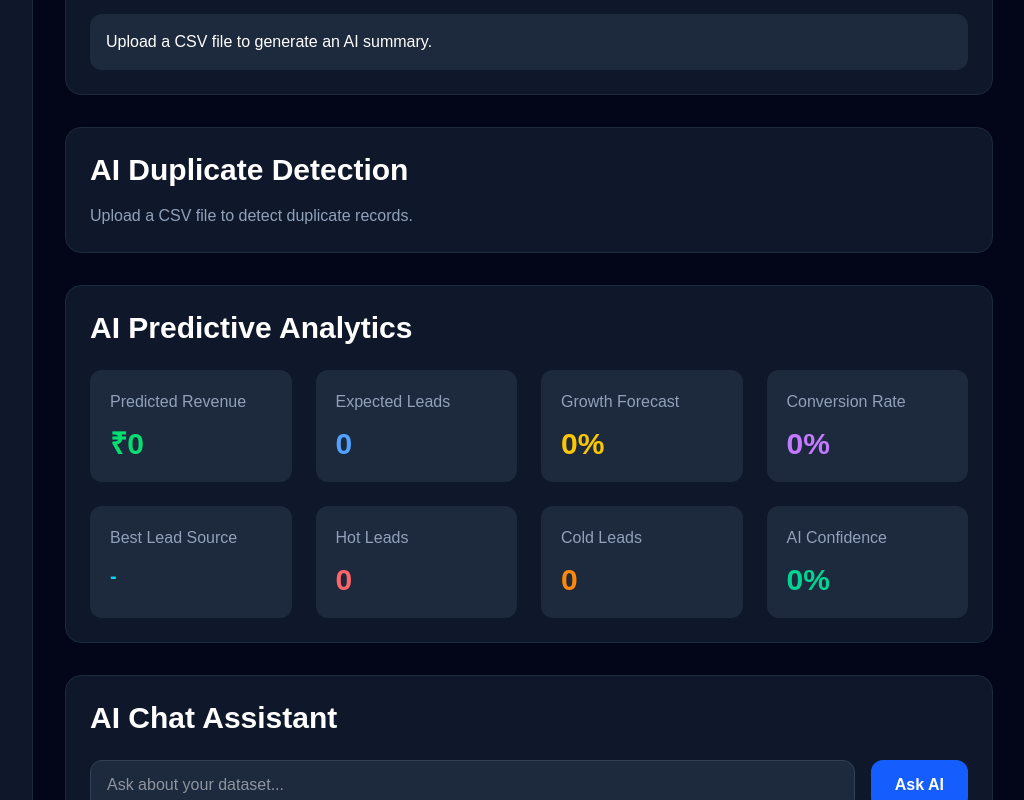
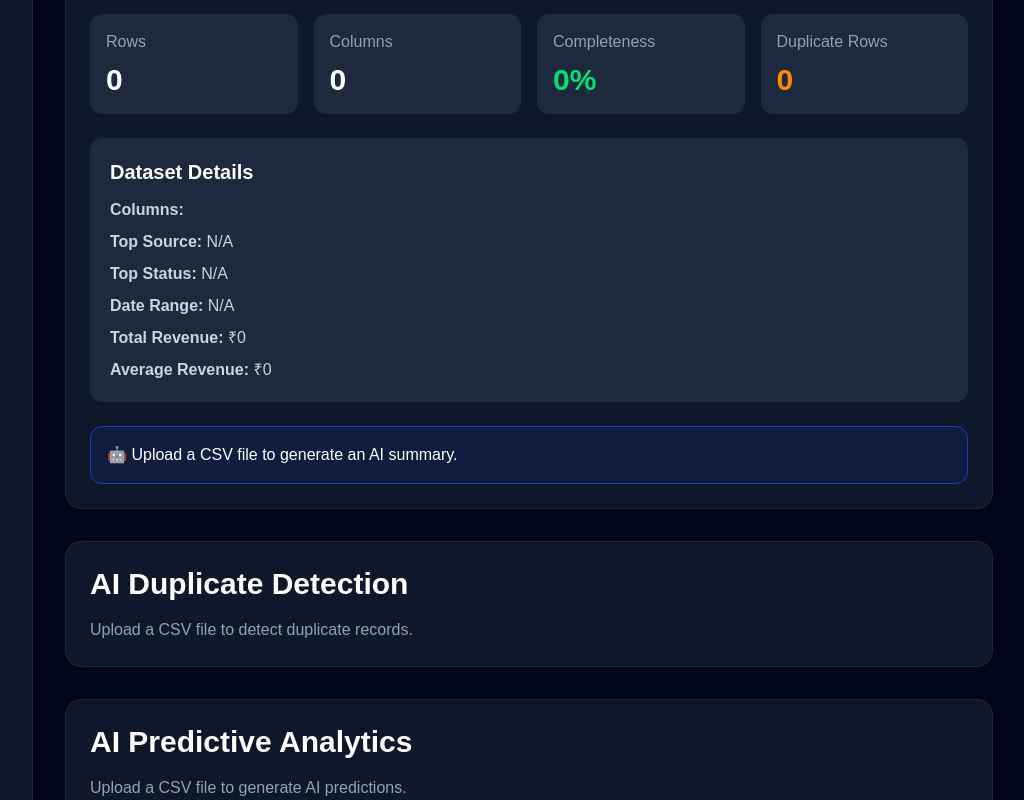
Before and after one commit to Pravin97s/LeadPilotAI, a Next.js app in the folder frontend/: page / in a window 1280 px wide. Shown: the part 3280-4080 px from the top of the page, without its empty margins (255-1279 px from the left). Built offline with nearby package versions, Linux system fonts and the light colour scheme.

Commit message:
Added XLSX export support

```diff
--- a/frontend/package.json
+++ b/frontend/package.json
@@ -18,7 +18,8 @@
     "react": "^19.1.0",
     "react-dom": "^19.1.0",
     "recharts": "^3.1.2",
-    "uuid": "^11.1.0"
+    "uuid": "^11.1.0",
+    "xlsx": "^0.18.5"
   },
   "devDependencies": {
     "@types/node": "^22.17.0",
--- a/frontend/src/components/AICSVSummary.tsx
+++ b/frontend/src/components/AICSVSummary.tsx
@@ -1,113 +1,324 @@
 "use client";
 
 import { useMemo } from "react";
-import useDashboard from "@/hooks/useDashboard";
+import useFilteredRows from "@/hooks/useFilteredRows";
 
 export default function AICSVSummary() {
-  const { rows } = useDashboard();
+  const rows = useFilteredRows();
 
   const summary = useMemo(() => {
     if (!rows.length) {
-      return [
-        "Upload a CSV file to generate an AI summary."
-      ];
+      return {
+        totalRows: 0,
+        totalColumns: 0,
+        missingValues: 0,
+        duplicateRows: 0,
+        completeness: 0,
+        totalRevenue: 0,
+        averageRevenue: 0,
+        topSource: "N/A",
+        topStatus: "N/A",
+        dateRange: "N/A",
+        columns: [],
+        insights: [
+          "Upload a CSV file to generate an AI summary.",
+        ],
+      };
     }
 
     const columns = Object.keys(rows[0]);
 
-    const revenueColumn = columns.find(c =>
+    let missingValues = 0;
+    let totalCells = 0;
+
+    rows.forEach((row) => {
+      Object.values(row).forEach((value) => {
+        totalCells++;
+
+        if (
+          value === null ||
+          value === undefined ||
+          String(value).trim() === ""
+        ) {
+          missingValues++;
+        }
+      });
+    });
+
+    const duplicateRows =
+      rows.length -
+      new Set(
+        rows.map((row) => JSON.stringify(row))
+      ).size;
+
+    const completeness = Number(
+      (
+        ((totalCells - missingValues) /
+          totalCells) *
+        100
+      ).toFixed(1)
+    );
+
+    const revenueColumn = columns.find(
+      (c) =>
         c.toLowerCase().includes("revenue") ||
         c.toLowerCase().includes("amount") ||
-      c.toLowerCase().includes("price")
+        c.toLowerCase().includes("price") ||
+        c.toLowerCase().includes("value")
     );
 
-    const statusColumn = columns.find(c =>
+    let totalRevenue = 0;
+    let averageRevenue = 0;
+
+    if (revenueColumn) {
+      rows.forEach((row) => {
+        const value = Number(
+          String(
+            row[revenueColumn]
+          ).replace(/[^\d.-]/g, "")
+        );
+
+        if (!isNaN(value)) {
+          totalRevenue += value;
+        }
+      });
+
+      averageRevenue =
+        totalRevenue / rows.length;
+    }
+
+    const sourceColumn = columns.find((c) =>
+      c.toLowerCase().includes("source")
+    );
+
+    let topSource = "N/A";
+
+    if (sourceColumn) {
+      const count: Record<string, number> = {};
+
+      rows.forEach((row) => {
+        const value =
+          String(
+            row[sourceColumn]
+          ).trim() || "Unknown";
+
+        count[value] =
+          (count[value] || 0) + 1;
+      });
+
+      topSource =
+        Object.entries(count).sort(
+          (a, b) => b[1] - a[1]
+        )[0][0];
+    }
+
+    const statusColumn = columns.find((c) =>
       c.toLowerCase().includes("status")
     );
 
-    const sourceColumn = columns.find(c =>
-      c.toLowerCase().includes("source")
+    let topStatus = "N/A";
+
+    if (statusColumn) {
+      const count: Record<string, number> = {};
+
+      rows.forEach((row) => {
+        const value =
+          String(
+            row[statusColumn]
+          ).trim() || "Unknown";
+
+        count[value] =
+          (count[value] || 0) + 1;
+      });
+
+      topStatus =
+        Object.entries(count).sort(
+          (a, b) => b[1] - a[1]
+        )[0][0];
+    }
+
+    const dateColumn = columns.find(
+      (c) =>
+        c.toLowerCase().includes("date") ||
+        c.toLowerCase().includes("created")
     );
 
-    const totalRows = rows.length;
+    let dateRange = "N/A";
 
-    let totalRevenue = 0;
+    if (dateColumn) {
+      const dates = rows
+        .map((row) =>
+          new Date(
+            String(row[dateColumn])
+          )
+        )
+        .filter(
+          (date) =>
+            !isNaN(date.getTime())
+        )
+        .sort(
+          (a, b) =>
+            a.getTime() -
+            b.getTime()
+        );
+
+      if (dates.length) {
+        dateRange = `${dates[0].toLocaleDateString()} → ${dates[
+          dates.length - 1
+        ].toLocaleDateString()}`;
+      }
+    }
+
+    const insights: string[] = [];
+
+    insights.push(
+      `Dataset contains ${rows.length} records across ${columns.length} columns.`
+    );
+
+    insights.push(
+      `Data completeness is ${completeness}% with ${missingValues} missing values.`
+    );
 
     if (revenueColumn) {
-      rows.forEach(row => {
-        const value = Number(
-          String(row[revenueColumn]).replace(/[^\d.-]/g, "")
+      insights.push(
+        `Total revenue is ₹${totalRevenue.toLocaleString()} with an average of ₹${averageRevenue.toFixed(
+          0
+        )} per record.`
       );
-
-        if (!isNaN(value)) totalRevenue += value;
-      });
     }
 
-    let topSource = "Unknown";
-
     if (sourceColumn) {
-      const counts: Record<string, number> = {};
-
-      rows.forEach(row => {
-        const value = String(row[sourceColumn]);
-
-        counts[value] = (counts[value] || 0) + 1;
-      });
-
-      topSource =
-        Object.entries(counts)
-          .sort((a, b) => b[1] - a[1])[0]?.[0] || "Unknown";
+      insights.push(
+        `Top lead source is "${topSource}".`
+      );
     }
 
-    let won = 0;
-
     if (statusColumn) {
-      rows.forEach(row => {
-        if (
-          String(row[statusColumn]).toLowerCase() === "won"
-        ) {
-          won++;
-        }
-      });
+      insights.push(
+        `Most leads are currently "${topStatus}".`
+      );
     }
 
-    return [
-      `The uploaded dataset contains ${totalRows} records.`,
+    if (duplicateRows === 0) {
+      insights.push(
+        "No duplicate rows detected."
+      );
+    } else {
+      insights.push(
+        `${duplicateRows} duplicate rows detected.`
+      );
+    }
 
-      `Detected ${columns.length} columns.`,
-
-      revenueColumn
-        ? `Total revenue is ₹${totalRevenue.toLocaleString()}.`
-        : "No revenue column detected.",
-
-      sourceColumn
-        ? `Most leads are coming from ${topSource}.`
-        : "Lead source could not be detected.",
-
-      statusColumn
-        ? `${won} leads are marked as Won.`
-        : "Lead status column not found.",
-
-      "Overall dataset looks clean and suitable for AI analytics."
-    ];
+    return {
+      totalRows: rows.length,
+      totalColumns: columns.length,
+      missingValues,
+      duplicateRows,
+      completeness,
+      totalRevenue,
+      averageRevenue,
+      topSource,
+      topStatus,
+      dateRange,
+      columns,
+      insights,
+    };
   }, [rows]);
 
   return (
-    <div className="rounded-2xl border border-slate-800 bg-slate-900 p-6">
-      <h2 className="text-3xl font-bold mb-6">
+    <section className="rounded-2xl border border-slate-800 bg-slate-900 p-6">
+      <h2 className="mb-6 text-3xl font-bold">
         AI CSV Summary
       </h2>
 
+      <div className="mb-6 grid gap-4 md:grid-cols-2 xl:grid-cols-4">
+        <div className="rounded-xl bg-slate-800 p-4">
+          <p className="text-slate-400">
+            Rows
+          </p>
+          <h3 className="mt-2 text-3xl font-bold">
+            {summary.totalRows}
+          </h3>
+        </div>
+
+        <div className="rounded-xl bg-slate-800 p-4">
+          <p className="text-slate-400">
+            Columns
+          </p>
+          <h3 className="mt-2 text-3xl font-bold">
+            {summary.totalColumns}
+          </h3>
+        </div>
+
+        <div className="rounded-xl bg-slate-800 p-4">
+          <p className="text-slate-400">
+            Completeness
+          </p>
+          <h3 className="mt-2 text-3xl font-bold text-green-400">
+            {summary.completeness}%
+          </h3>
+        </div>
+
+        <div className="rounded-xl bg-slate-800 p-4">
+          <p className="text-slate-400">
+            Duplicate Rows
+          </p>
+          <h3 className="mt-2 text-3xl font-bold text-orange-400">
+            {summary.duplicateRows}
+          </h3>
+        </div>
+      </div>
+
+      <div className="mb-6 rounded-xl bg-slate-800 p-5">
+        <h3 className="mb-3 text-xl font-semibold">
+          Dataset Details
+        </h3>
+
+        <div className="space-y-2 text-slate-300">
+          <p>
+            <strong>Columns:</strong>{" "}
+            {summary.columns.join(", ")}
+          </p>
+
+          <p>
+            <strong>Top Source:</strong>{" "}
+            {summary.topSource}
+          </p>
+
+          <p>
+            <strong>Top Status:</strong>{" "}
+            {summary.topStatus}
+          </p>
+
+          <p>
+            <strong>Date Range:</strong>{" "}
+            {summary.dateRange}
+          </p>
+
+          <p>
+            <strong>Total Revenue:</strong> ₹
+            {summary.totalRevenue.toLocaleString()}
+          </p>
+
+          <p>
+            <strong>Average Revenue:</strong> ₹
+            {summary.averageRevenue.toFixed(0)}
+          </p>
+        </div>
+      </div>
+
       <div className="space-y-4">
-        {summary.map((item, index) => (
+        {summary.insights.map(
+          (item, index) => (
             <div
               key={index}
-            className="rounded-xl bg-slate-800 p-4"
+              className="rounded-xl border border-blue-800 bg-blue-900/20 p-4"
             >
-            {item}
+              🤖 {item}
             </div>
-        ))}
+          )
+        )}
       </div>
-    </div>
+    </section>
   );
 }
--- a/frontend/src/components/AIPredictiveAnalytics.tsx
+++ b/frontend/src/components/AIPredictiveAnalytics.tsx
@@ -6,29 +6,16 @@ import useDashboard from "@/hooks/useDashboard";
 export default function AIPredictiveAnalytics() {
   const { rows, columnMapping } = useDashboard();
 
-  const prediction = useMemo(() => {
+  const analytics = useMemo(() => {
     if (!rows.length) {
-      return {
-        revenue: 0,
-        leads: 0,
-        growth: 0,
-        conversion: 0,
-        bestSource: "-",
-        hotLeads: 0,
-        coldLeads: 0,
-        confidence: 0,
-      };
+      return null;
     }
 
     const revenueColumn = columnMapping["Revenue"];
     const statusColumn = columnMapping["Status"];
-    const sourceColumn = columnMapping["Source"];
 
     let totalRevenue = 0;
-    let converted = 0;
-    let hotLeads = 0;
-
-    const sourceCount: Record<string, number> = {};
+    let won = 0;
 
     rows.forEach((row) => {
       if (revenueColumn) {
@@ -38,10 +25,6 @@ export default function AIPredictiveAnalytics() {
 
         if (!isNaN(revenue)) {
           totalRevenue += revenue;
-
-          if (revenue >= 50000) {
-            hotLeads++;
-          }
         }
       }
 
@@ -55,65 +38,94 @@ export default function AIPredictiveAnalytics() {
           status.includes("converted") ||
           status.includes("closed")
         ) {
-          converted++;
+          won++;
         }
-      }
-
-      if (sourceColumn) {
-        const source = String(
-          row[sourceColumn] ?? "Unknown"
-        );
-
-        sourceCount[source] =
-          (sourceCount[source] || 0) + 1;
       }
     });
 
-    const bestSource =
-      Object.entries(sourceCount).sort(
-        (a, b) => b[1] - a[1]
-      )[0]?.[0] ?? "-";
+    const totalLeads = rows.length;
 
-    const conversion = Number(
-      ((converted / rows.length) * 100).toFixed(1)
+    const avgRevenue =
+      totalLeads === 0
+        ? 0
+        : totalRevenue / totalLeads;
+
+    const conversionRate =
+      totalLeads === 0
+        ? 0
+        : (won / totalLeads) * 100;
+
+    const predictedLeads = Math.round(
+      totalLeads * 1.15
     );
 
     const predictedRevenue = Math.round(
-      totalRevenue * 1.12
+      predictedLeads * avgRevenue
     );
 
-    const predictedLeads = Math.round(
-      rows.length * 1.08
+    const growth = Math.round(
+      ((predictedRevenue - totalRevenue) /
+        Math.max(totalRevenue, 1)) *
+        100
     );
 
-    const growth = Number(
-      (
-        ((predictedRevenue - totalRevenue) /
-          Math.max(totalRevenue, 1)) *
-        100
-      ).toFixed(1)
-    );
+    const confidence =
+      conversionRate >= 70
+        ? 94
+        : conversionRate >= 50
+        ? 88
+        : conversionRate >= 30
+        ? 80
+        : 72;
 
-    const confidence = Math.min(
-      99,
-      Math.round(
-        60 +
-          (rows.length / 100) * 20 +
-          conversion / 5
-      )
-    );
+    let trend = "Stable";
+
+    if (growth > 10) {
+      trend = "Growing";
+    } else if (growth < 0) {
+      trend = "Declining";
+    }
+
+    let recommendation =
+      "Continue current marketing strategy.";
+
+    if (conversionRate < 30) {
+      recommendation =
+        "Improve lead qualification to increase conversions.";
+    } else if (avgRevenue < 5000) {
+      recommendation =
+        "Focus on acquiring higher-value customers.";
+    } else if (growth > 20) {
+      recommendation =
+        "Increase marketing budget to sustain growth.";
+    }
 
     return {
-      revenue: predictedRevenue,
-      leads: predictedLeads,
+      totalRevenue,
+      predictedRevenue,
+      predictedLeads,
+      avgRevenue,
+      conversionRate,
+      confidence,
       growth,
-      conversion,
-      bestSource,
-      hotLeads,
-      coldLeads: rows.length - hotLeads,
-      confidence,
+      trend,
+      recommendation,
     };
   }, [rows, columnMapping]);
+
+  if (!analytics) {
+    return (
+      <section className="rounded-2xl border border-slate-800 bg-slate-900 p-6">
+        <h2 className="mb-4 text-3xl font-bold">
+          AI Predictive Analytics
+        </h2>
+
+        <p className="text-slate-400">
+          Upload a CSV file to generate AI predictions.
+        </p>
+      </section>
+    );
+  }
 
   return (
     <section className="rounded-2xl border border-slate-800 bg-slate-900 p-6">
@@ -121,24 +133,57 @@ export default function AIPredictiveAnalytics() {
         AI Predictive Analytics
       </h2>
 
-      <div className="grid gap-6 md:grid-cols-2 xl:grid-cols-4">
+      <div className="grid gap-6 md:grid-cols-2 xl:grid-cols-3">
+
         <div className="rounded-xl bg-slate-800 p-5">
           <p className="text-slate-400">
             Predicted Revenue
           </p>
 
           <h3 className="mt-3 text-3xl font-bold text-green-400">
-            ₹{prediction.revenue.toLocaleString()}
+            ₹{analytics.predictedRevenue.toLocaleString()}
           </h3>
         </div>
 
         <div className="rounded-xl bg-slate-800 p-5">
           <p className="text-slate-400">
-            Expected Leads
+            Predicted Leads
           </p>
 
           <h3 className="mt-3 text-3xl font-bold text-blue-400">
-            {prediction.leads}
+            {analytics.predictedLeads}
+          </h3>
+        </div>
+
+        <div className="rounded-xl bg-slate-800 p-5">
+          <p className="text-slate-400">
+            Revenue / Lead
+          </p>
+
+          <h3 className="mt-3 text-3xl font-bold text-purple-400">
+            ₹{Math.round(
+              analytics.avgRevenue
+            ).toLocaleString()}
+          </h3>
+        </div>
+
+        <div className="rounded-xl bg-slate-800 p-5">
+          <p className="text-slate-400">
+            Conversion Rate
+          </p>
+
+          <h3 className="mt-3 text-3xl font-bold text-yellow-400">
+            {analytics.conversionRate.toFixed(1)}%
+          </h3>
+        </div>
+
+        <div className="rounded-xl bg-slate-800 p-5">
+          <p className="text-slate-400">
+            AI Confidence
+          </p>
+
+          <h3 className="mt-3 text-3xl font-bold text-cyan-400">
+            {analytics.confidence}%
           </h3>
         </div>
 
@@ -147,60 +192,40 @@ export default function AIPredictiveAnalytics() {
             Growth Forecast
           </p>
 
-          <h3 className="mt-3 text-3xl font-bold text-yellow-400">
-            {prediction.growth}%
+          <h3
+            className={`mt-3 text-3xl font-bold ${
+              analytics.growth >= 0
+                ? "text-green-400"
+                : "text-red-400"
+            }`}
+          >
+            {analytics.growth}%
           </h3>
         </div>
 
-        <div className="rounded-xl bg-slate-800 p-5">
-          <p className="text-slate-400">
-            Conversion Rate
-          </p>
+      </div>
 
-          <h3 className="mt-3 text-3xl font-bold text-purple-400">
-            {prediction.conversion}%
-          </h3>
-        </div>
+      <div className="mt-8 rounded-xl bg-slate-800 p-6">
 
-        <div className="rounded-xl bg-slate-800 p-5">
-          <p className="text-slate-400">
-            Best Lead Source
-          </p>
+        <h3 className="text-xl font-semibold">
+          AI Business Forecast
+        </h3>
 
-          <h3 className="mt-3 text-xl font-bold text-cyan-400">
-            {prediction.bestSource}
-          </h3>
-        </div>
+        <p className="mt-4 text-slate-300">
+          Trend:
+          <span className="ml-2 font-bold text-blue-400">
+            {analytics.trend}
+          </span>
+        </p>
 
-        <div className="rounded-xl bg-slate-800 p-5">
-          <p className="text-slate-400">
-            Hot Leads
-          </p>
+        <p className="mt-3 text-slate-300">
+          Recommendation:
+        </p>
 
-          <h3 className="mt-3 text-3xl font-bold text-red-400">
-            {prediction.hotLeads}
-          </h3>
-        </div>
+        <p className="mt-2 rounded-lg bg-slate-700 p-4">
+          {analytics.recommendation}
+        </p>
 
-        <div className="rounded-xl bg-slate-800 p-5">
-          <p className="text-slate-400">
-            Cold Leads
-          </p>
-
-          <h3 className="mt-3 text-3xl font-bold text-orange-400">
-            {prediction.coldLeads}
-          </h3>
-        </div>
-
-        <div className="rounded-xl bg-slate-800 p-5">
-          <p className="text-slate-400">
-            AI Confidence
-          </p>
-
-          <h3 className="mt-3 text-3xl font-bold text-emerald-400">
-            {prediction.confidence}%
-          </h3>
-        </div>
       </div>
     </section>
   );
```
Also changed, not shown: frontend/src/components/AIDuplicateDetection.tsx (+65 -14 lines), frontend/src/utils/exportReport.ts (added), 1 other file (tests, documents, lock files or other folders). Lines whose indentation alone changed are shown as unchanged.
